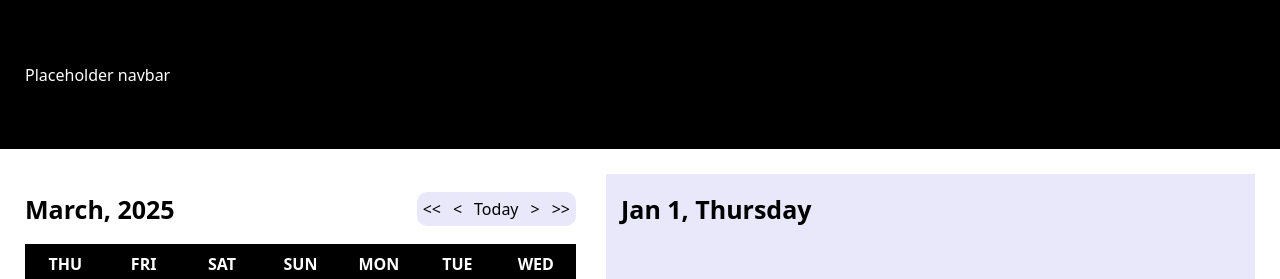
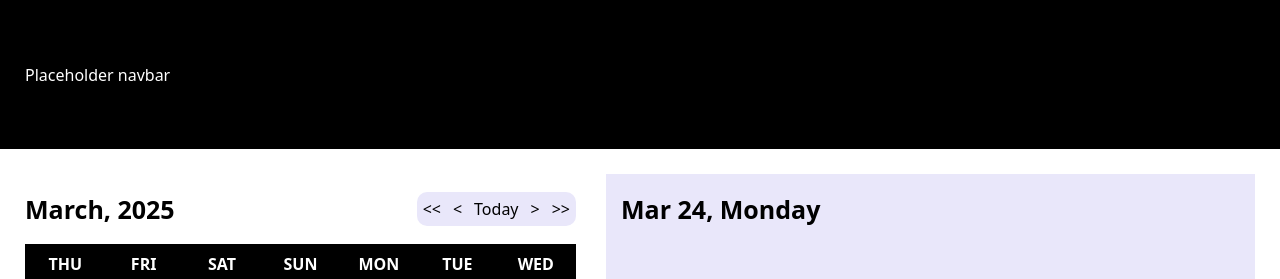
Before and after one commit to jubrito/planner-with-calendar, a React (Vite) app: page / in a window 1280 px wide. Shown: the top 279 px of the page. Built offline with nearby package versions, Linux system fonts and the light colour scheme.

Commit message:
fix: pass date to hook

```diff
--- a/src/features/Planner/Planner.tsx
+++ b/src/features/Planner/Planner.tsx
@@ -1,25 +1,14 @@
 import { useSelector } from "react-redux";
 import styles from "./_planner.module.scss";
-import {
-  getInitialDay,
-  getInitialMonth,
-  getInitialYear,
-} from "../../redux/slices/dateSlice/selectors";
+import { getInitialDate } from "../../redux/slices/dateSlice/selectors";
 import { useDate } from "../../hooks/useDate";
 import { getLocaleLanguage } from "../../redux/slices/localeSlice/selectors";
 import { getMonthName } from "../../utils/calendar/utils";
 
 const Planner = () => {
   const locale = useSelector(getLocaleLanguage());
-  const initialYear = useSelector(getInitialYear(locale));
-  const initialMonth = useSelector(getInitialMonth(locale));
-  const initialDay = useSelector(getInitialDay(locale));
-  const { date, day, dayOfWeek } = useDate(
-    locale,
-    initialYear,
-    initialMonth,
-    initialDay
-  );
+  const initialDate = useSelector(getInitialDate(locale));
+  const { date, day, dayOfWeek } = useDate(locale, initialDate);
   const monthName = getMonthName(locale, date, "short");
 
   return (
```
